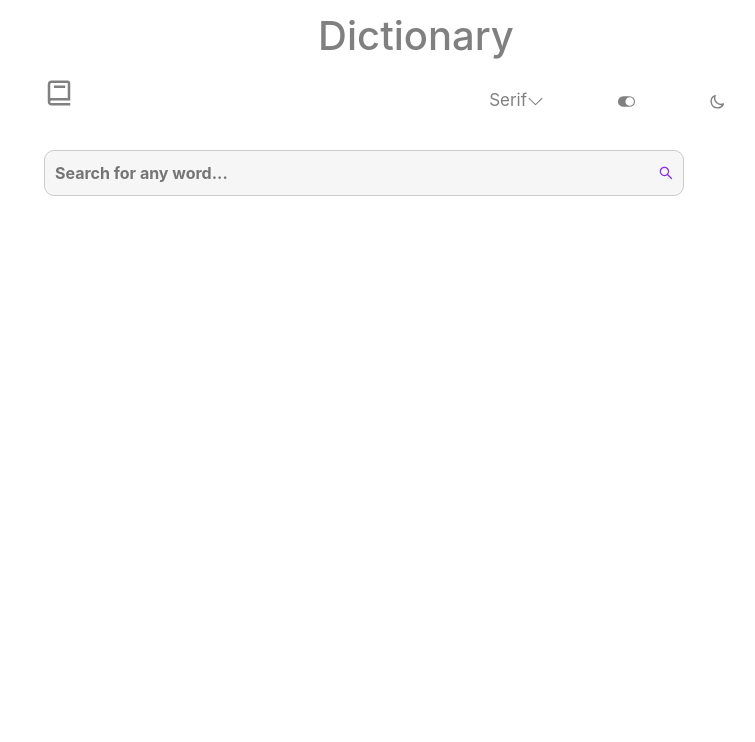
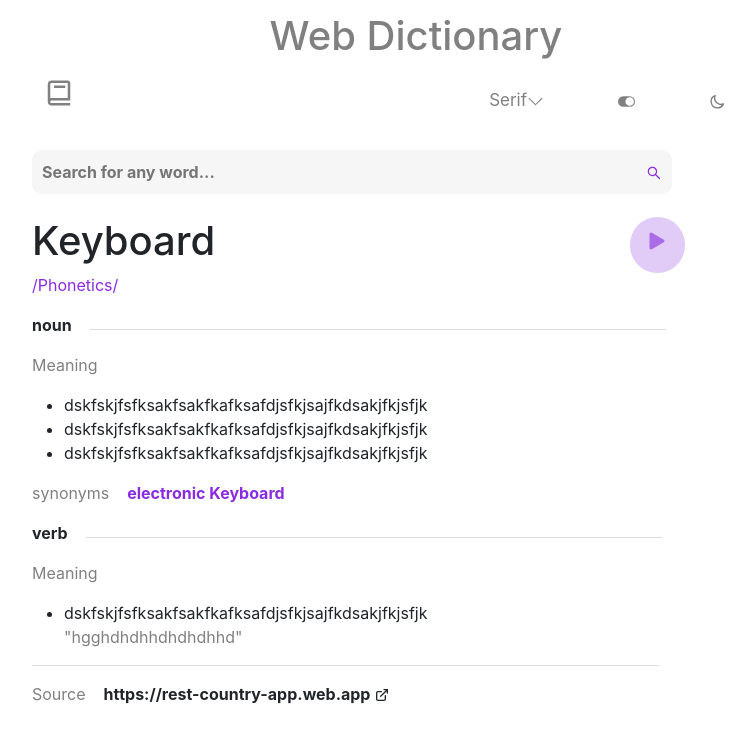
Before and after one commit to fiokee/web-dictionary, a React (Create React App) app: page / in a window 1280 px wide. Shown: the top 742 px of the page, without its empty margins (224-979 px from the left). Built offline with nearby package versions, Linux system fonts and the light colour scheme.

Commit message:
fixing style issue

```diff
--- a/src/components/Header.js
+++ b/src/components/Header.js
@@ -1,4 +1,4 @@
-import React from 'react'
+import React, { Fragment } from 'react'
 import { BiBook } from 'react-icons/bi';
 import { BsChevronDown, BsToggleOn} from 'react-icons/bs';
 import { HiOutlineMoon} from 'react-icons/hi';
@@ -7,8 +7,9 @@ import Search from './Search';
 
 const Header = () => {
   return (
+    <Fragment>
     <div className='container'>
-        <h1>Dictionary</h1>
+        <h1>Web Dictionary</h1>
         <div className='navbar_box'>
         <span className='book'><BiBook/></span>
       <ul className='navbar'>
@@ -17,8 +18,9 @@ const Header = () => {
         <li><span><HiOutlineMoon/></span></li>
       </ul>
       </div>
+    </div>
       <Search/>
-    </div>
+    </Fragment>
   )
 }
 
--- a/src/components/Search.js
+++ b/src/components/Search.js
@@ -1,6 +1,8 @@
 import React, {useState} from 'react'
 import './search.css';
 import { AiOutlineSearch } from 'react-icons/ai';
+import { BsFillPlayFill} from 'react-icons/bs';
+import { TbExternalLink} from 'react-icons/tb';
 import Axios from 'axios';
 
 
@@ -21,13 +23,54 @@ const Search = () => {
       });
     }
   return (
-    <div>
+    <div className='box'>
         <form className="search-form" role="search" onSubmit={getWord}>
             <input type="search" className="search-input" name="q"
             placeholder="Search for any word..."
              aria-label="Search through site content" required onChange={(e)=> setWordSearch(e.target.value)}/>
                 <button onClick={getWord} type='submit' className='search-button'><AiOutlineSearch/></button>
-</form>
+        </form>
+
+        <div className='words'>
+          <h1>Keyboard</h1>
+          <span><BsFillPlayFill/></span>
+        </div>
+          <div className='phonetics'>
+          <p>/Phonetics/</p>
+          </div>
+          <div className='noun'>
+           <p>noun</p>
+           <hr/>
+        </div>
+        <div>
+          <p className='meaning'>Meaning</p>
+          <ul>
+            <li>dskfskjfsfksakfsakfkafksafdjsfkjsajfkdsakjfkjsfjk</li>
+            <li>dskfskjfsfksakfsakfkafksafdjsfkjsajfkdsakjfkjsfjk</li>
+            <li>dskfskjfsfksakfsakfkafksafdjsfkjsajfkdsakjfkjsfjk</li>
+          </ul>
+        </div>
+
+        <div className='synonyms'>
+          <span>synonyms</span>
+          <p>electronic Keyboard</p>
+        </div>
+        <div className='noun'>
+           <p>verb</p>
+           <hr/>
+        </div>
+        <div>
+        <p className='meaning'>Meaning</p>
+          <ul>
+            <li>dskfskjfsfksakfsakfkafksafdjsfkjsajfkdsakjfkjsfjk</li>
+            <p className='last-meaning'>"hgghdhdhhdhdhdhhd"</p>
+            </ul>
+        </div>
+        <hr className='horizontal'/>
+        <div className='source'>
+        <span>Source</span>
+        <p>https://rest-country-app.web.app <TbExternalLink/></p>
+        </div>
     </div>
   )
 }
--- a/src/components/search.css
+++ b/src/components/search.css
@@ -1,3 +1,9 @@
+.box{
+  margin: auto;
+  width: 60%;
+
+}
+
 .search-input{
   width: 50vw;
 }
@@ -9,11 +15,12 @@
 
 .search-input {
   padding: 10px;
-  border: 1px solid #ccc;
+  border: none;
   border-radius: 10px;
   padding-right: 40px;
   background-color: #f7f6f6;
   font-weight: bolder;
+
 }
 
 .search-button {
@@ -27,3 +34,66 @@
   color: blueviolet;
   font-size: 16px;
 }
+
+.words{
+  display: flex;
+  justify-content: space-between;
+  width: 85%;
+  margin-top: 23px;
+}
+.words span{
+  font-size: 30px;
+  color: rgb(170, 108, 228);
+  background-color: rgb(225, 203, 247);
+  border-radius: 30px;
+  width: 55px;
+  text-align: center;
+  cursor: pointer;
+}
+.phonetics{
+  color: blueviolet;
+}
+.noun{
+  display: flex;
+}
+.noun p{
+  font-weight: bold;
+}
+.noun hr{
+  width: 45vw;
+  margin-left: 18px;
+  color: gray;
+}
+.horizontal{
+  width: 49vw;
+  color: gray;
+}
+.synonyms{
+  display: flex;
+}
+.synonyms span{
+  color: gray;
+}
+.synonyms p{
+  margin-left: 18px;
+  color: blueviolet;
+  font-weight: 700;
+}
+.meaning{
+  color: gray;
+}
+.last-meaning{
+  color: gray;
+}
+
+.source{
+  display: flex;
+}
+.source span{
+  color: gray;
+}
+
+.source p{
+  margin-left: 18px;
+  font-weight: 700;
+}
```
